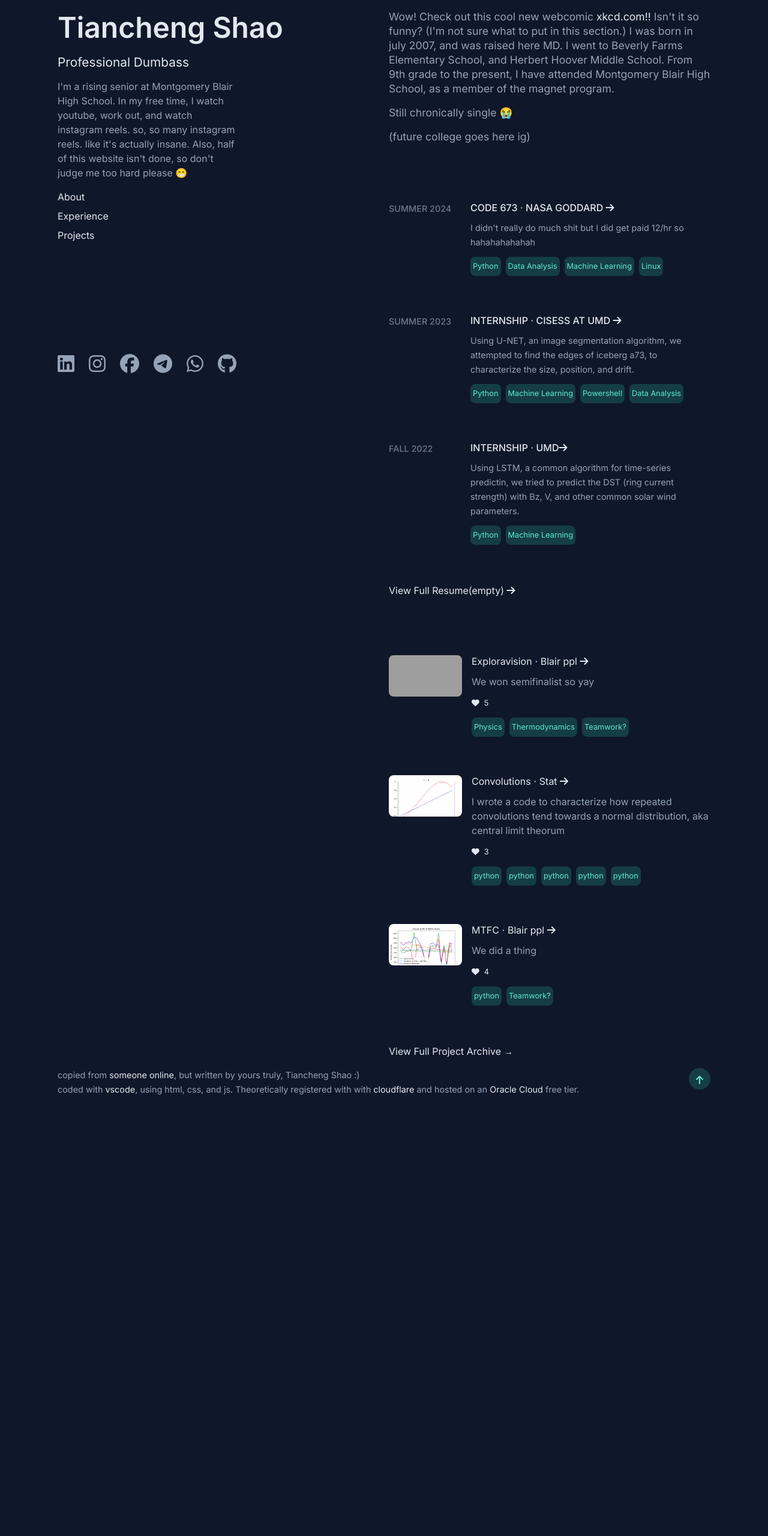
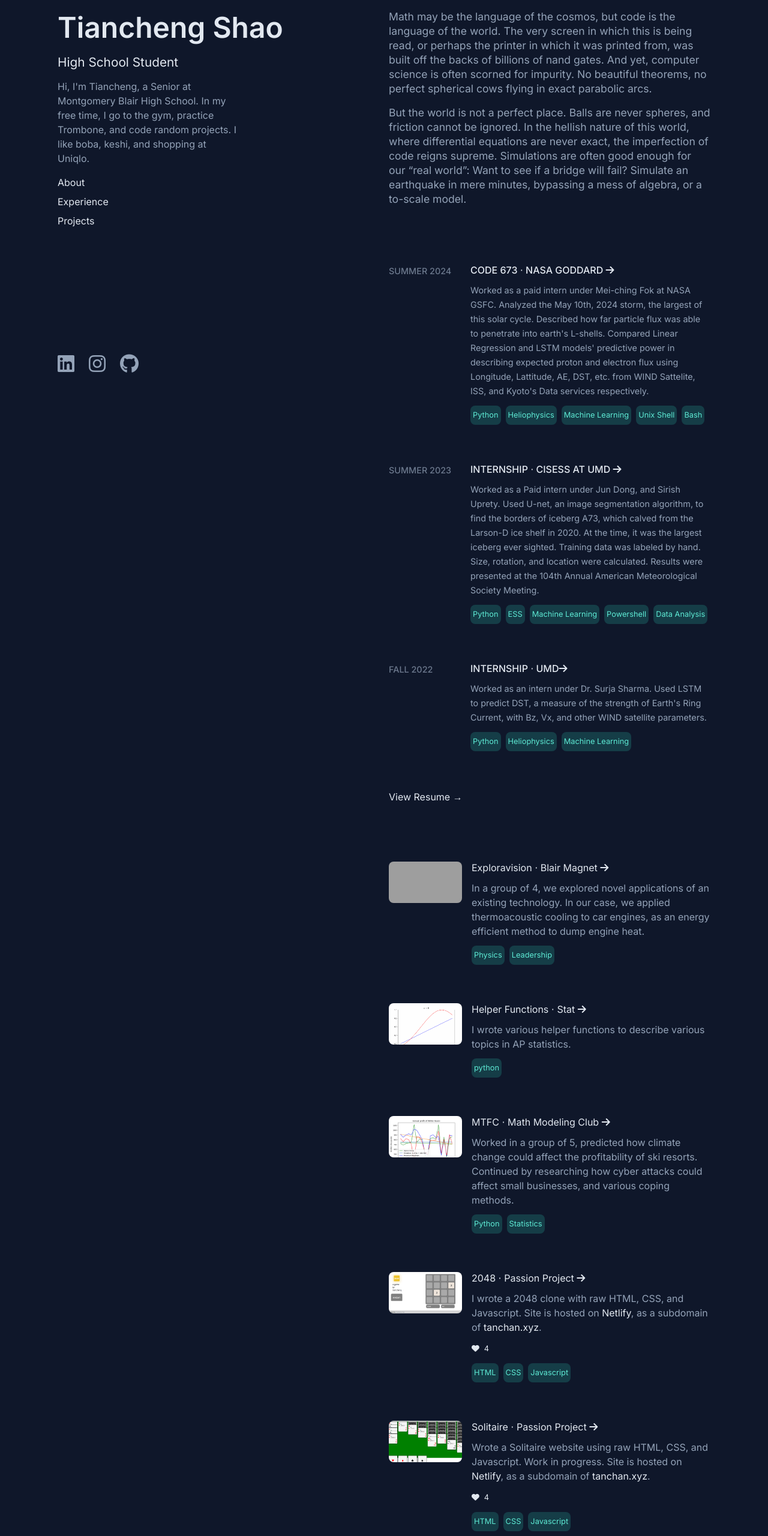
Before and after one commit to tanxchan/xyz, a plain HTML site: page index.html in a window 1280 px wide. Shown: the part 80-2640 px from the top of the page at 60% size. Before the commit the page ends 2004 px from the top, so only its background shows below. Drawn offline with Linux system fonts and the light colour scheme; grey boxes are pictures that could not be loaded.

Commit message:
made more professional

```diff
--- a/index.html
+++ b/index.html
@@ -2,17 +2,18 @@
 <html lang="en">
 <head>
     <meta charset="UTF-8">
+    <link rel="shortcut icon" type="image/x-icon" href="favicon.ico"/>
     <meta name="viewport" content="width=device-width,
     initial-scale=1.0"/>
-    <title>Tianchengs website :)</title>
-    <link rel="stylesheet" href="https://cdn.rawgit.com/tanxchan/xyz/main/styles.css"/>
+    <title>Tiancheng Shao</title>
+    <link rel="stylesheet" href="styles.css"/>
     <link rel="preconnect" href="https://fonts.googleapis.com">
     <link rel="preconnect" href="https://fonts.gstatic.com" crossorigin>
     <link href="https://fonts.googleapis.com/css2?family=Inter:wght@100..900&display=swap" rel="stylesheet">
     <link rel="stylesheet" href="https://cdnjs.cloudflare.com/ajax/libs/font-awesome/6.6.0/css/all.min.css"
     integrity="sha512-Kc323vGBEqzTmouAECnVceyQqyqdsSiqLQISBL29aUW4U/M7pSPA/gEUZQqv1cwx4OnYxTxve5UMg5GT6L4JJg=="
     crossorigin="anonymous" referrerpolicy="no-referrer" />
-    <script src="https://cdn.rawgit.com/tanxchan/xyz/main/script.js"></script>
+    <script src="script.js"></script>
 </head>
 <body id="top-of-page">
     <div class="underlay"></div>
@@ -20,10 +21,9 @@
         <a href="/">
             <h1>Tiancheng Shao</h1>
         </a>
-        <h4>Professional Dumbass</h4>
-        <p>I'm a rising senior at Montgomery Blair High School. In my free time, I watch youtube, work out, and
-            watch instagram reels. so, so many instagram reels. like it's actually insane. Also, half of this website isn't done,
-            so don't judge me too hard please &#128513;
+        <h4>High School Student</h4>
+        <p>Hi, I'm Tiancheng, a Senior at Montgomery Blair High School. In my free time, I go to the gym,
+            practice Trombone, and code random projects. I like boba, keshi, and shopping at Uniqlo.
         </p>
         <nav>
             <a href="#about" class="anchor-text">
@@ -43,7 +43,7 @@
             <a class="social-link" href="https://www.instagram.com/tanchantiangh/" target="_blank">
                 <i class="fa-brands fa-instagram"></i>
             </a>
-            <a class="social-link" href="https://www.instagram.com/tanchantiangh/" target="_blank">
+            <!-- <a class="social-link" href="https://www.instagram.com/tanchantiangh/" target="_blank">
                 <i class="fa-brands fa-facebook"></i>
             </a>
             <a class="social-link" href="https://www.instagram.com/tanchantiangh/" target="_blank">
@@ -51,7 +51,7 @@
             </a>
             <a class="social-link" href="https://www.instagram.com/tanchantiangh/" target="_blank">
                 <i class="fa-brands fa-whatsapp"></i>
-            </a>
+            </a> -->
             <a class="social-link" href="https://github.com/tanxchan" target="_blank">
                 <i class="fa-brands fa-github"></i>
             </a>
@@ -63,13 +63,12 @@
                 <h2 class="lightText">About</h2>
             </div>
             <div class="about-contents">
-                <p>Wow! Check out this cool new webcomic <a target="_blank" class="anchor-text" href="https://xkcd.com">xkcd.com!!</a> Isn't it
-                so funny? (I'm not sure what to put in this section.) I was born in july 2007, and was raised here MD. I went to Beverly Farms Elementary School,
-                and Herbert Hoover Middle School. From 9th grade to the present, I have attended Montgomery Blair High School, as a member of the
-                magnet program.
+                <p>
+                    Math may be the language of the cosmos, but code is the language of the world. The very screen in which this is being read, or perhaps the printer in which it was printed from, was built off the backs of billions of nand gates. And yet, computer science is often scorned for impurity. No beautiful theorems, no perfect spherical cows flying in exact parabolic arcs.
                 </p>
-                <p>Still chronically single &#128557;</p>
-                <p>(future college goes here ig)</p>
+                <p>
+                    But the world is not a perfect place. Balls are never spheres, and friction cannot be ignored. In the hellish nature of this world, where differential equations are never exact, the imperfection of code reigns supreme. Simulations are often good enough for our “real world”: Want to see if a bridge will fail? Simulate an earthquake in mere minutes, bypassing a mess of algebra, or a to-scale model.
+                </p>
             </div>
         </section>
         <section id="experience">
@@ -83,19 +82,26 @@
                         <a class="anchor-text" href="https://nasa.com" target="_blank">
                             <h3 class="anchor-text card-header">Code 673 ⋅ NASA Goddard <i class="fa-solid fa-arrow-right anchor icon"></i></h3>
                         </a>
-                        <p>I didn't really do much shit but I did get paid 12/hr so hahahahahahah</p>
+                        <p>Worked as a paid intern under Mei-ching Fok at NASA GSFC. Analyzed the May 10th, 2024 storm, the largest of this solar cycle.
+                            Described how far particle flux was able to penetrate into earth's L-shells. Compared Linear Regression and LSTM
+                            models' predictive power in describing expected proton and electron flux using Longitude, Lattitude, AE, DST, etc. from
+                            WIND Sattelite, ISS, and Kyoto's Data services respectively.
+                        </p>
                         <div class="tag-container">
                             <div class="tag">
                                 <p>Python</p>
                             </div>
                             <div class="tag">
-                                <p>Data Analysis</p>
+                                <p>Heliophysics</p>
                             </div>
                             <div class="tag">
                                 <p>Machine Learning</p>
                             </div>
                             <div class="tag">
-                                <p>Linux</p>
+                                <p>Unix Shell</p>
+                            </div>
+                            <div class="tag">
+                                <p>Bash</p>
                             </div>
                         </div>
                     </div>
@@ -107,12 +113,17 @@
                         <a class="anchor-text" href="https://essic.umd.edu/research/cisess/" target="_blank">
                             <h3 class="anchor-text card-header">Internship ⋅ CISESS at UMD <i class="fa-solid fa-arrow-right anchor icon"></i></h3>
                         </a>
-                        <p>Using U-NET, an image segmentation algorithm, we attempted to find the edges of
-                            iceberg a73, to characterize the size, position, and drift.
+                        <p>Worked as a Paid intern under Jun Dong, and Sirish Uprety. Used U-net, an image segmentation algorithm, to
+                            find the borders of iceberg A73, which calved from the Larson-D ice shelf in 2020. At the time, it was the
+                            largest iceberg ever sighted. Training data was labeled by hand. Size, rotation, and location were calculated.
+                            Results were presented at the 104th Annual American Meteorological Society Meeting.
                         </p>
                         <div class="tag-container">
                             <div class="tag">
                                 <p>Python</p>
+                            </div>
+                            <div class="tag">
+                                <p>ESS</p>
                             </div>
                             <div class="tag">
                                 <p>Machine Learning</p>
@@ -133,12 +144,15 @@
                         <a class="anchor-text" href="https://nasa.com" target="_blank">
                             <h3 class="anchor-text card-header">Internship ⋅ UMD<i class="fa-solid fa-arrow-right anchor icon"></i></h3>
                         </a>
-                        <p>Using LSTM, a common algorithm for time-series predictin, we tried to predict the DST (ring current strength)
-                            with Bz, V, and other common solar wind parameters.
+                        <p>Worked as an intern under Dr. Surja Sharma. Used LSTM to predict DST,
+                            a measure of the strength of Earth's Ring Current, with Bz, Vx, and other WIND satellite parameters.
                         </p>
                         <div class="tag-container">
                             <div class="tag">
                                 <p>Python</p>
+                            </div>
+                            <div class="tag">
+                                <p>Heliophysics</p>
                             </div>
                             <div class="tag">
                                 <p>Machine Learning</p>
@@ -148,7 +162,10 @@
 
                 </div>
 
-                <a class="anchor-text" href="https://google.com"><p>View Full Resume(empty) <i class="fa-solid fa-arrow-right anchor icon"></i></p></a>
+                <a target="_blank" href="/Tiancheng Shao Resume.pdf"
+                class="project-archive-link">
+                    <p>View Resume <span>&rarr;</span></p>
+                </a>
             </div>
         </section>
         <section id="projects">
@@ -162,21 +179,19 @@
                         alt="exploravision thumbnail">
                     </div>
                     <div class="card-column">
-                        <a class="anchor-text" href="https://nasa.com" target="_blank">
-                            <h3 class="anchor-text card-header">Exploravision ⋅ Blair ppl <i class="fa-solid fa-arrow-right anchor icon"></i></h3>
+                        <a class="anchor-text" href="https://www.exploravision.org/exploravision-2024-honorable-mentions/" target="_blank">
+                            <h3 class="anchor-text card-header">Exploravision ⋅ Blair Magnet <i class="fa-solid fa-arrow-right anchor icon"></i></h3>
                         </a>
-                        <p>We won semifinalist so yay
+                        <p>In a group of 4, we explored novel applications of an existing technology. In our case, we applied thermoacoustic cooling
+                            to car engines, as an energy efficient method to dump engine heat.
                         </p>
-                        <a class="anchor-text project-stat-link" href="about:blank" target="_blank"><i class="fa-solid fa-heart"></i><p>5</p></a>
+                        <!-- <a class="anchor-text project-stat-link" href="about:blank" target="_blank"><i class="fa-solid fa-heart"></i><p>5</p></a> -->
                         <div class="tag-container">
                             <div class="tag">
                                 <p>Physics</p>
                             </div>
                             <div class="tag">
-                                <p>Thermodynamics</p>
-                            </div>
-                            <div class="tag">
-                                <p>Teamwork?</p>
+                                <p>Leadership</p>
                             </div>
                         </div>
                     </div>
@@ -187,15 +202,17 @@
                         <img src="https://github.com/tanxchan/xyz/blob/main/CLT_convolution%5B0.2,%200.8%5D.gif?raw=true" alt="convolution thumbnail">
                     </div>
                     <div class="card-column">
-                        <a class="anchor-text" href="https://nasa.com" target="_blank">
-                            <h3 class="anchor-text card-header">Convolutions ⋅ Stat <i class="fa-solid fa-arrow-right anchor icon"></i></h3>
+                        <a class="anchor-text" href="" target="_blank">
+                            <h3 class="anchor-text card-header">Helper Functions ⋅ Stat <i class="fa-solid fa-arrow-right anchor icon"></i></h3>
                         </a>
-                        <p>I wrote a code to characterize how repeated convolutions tend towards a normal distribution, aka central
-                            limit theorum
+                        <p>I wrote various helper functions to describe various topics in AP statistics.
                         </p>
-                        <a class="anchor-text project-stat-link" href="about:blank" target="_blank"><i class="fa-solid fa-heart"></i><p>3</p></a>
+                        <!-- <a class="anchor-text project-stat-link" href="about:blank" target="_blank"><i class="fa-solid fa-heart"></i><p>3</p></a> -->
                         <div class="tag-container">
                             <div class="tag">
+                                <p>python</p>
+                            </div>
+                            <!-- <div class="tag">
                                 <p>python</p>
                             </div>
                             <div class="tag">
@@ -206,48 +223,97 @@
                             </div>
                             <div class="tag">
                                 <p>python</p>
-                            </div>
-                            <div class="tag">
-                                <p>python</p>
-                            </div>
+                            </div> -->
                         </div>
                     </div>
-
                 </div>
                 <div class="project-card">
                     <div class="project-image-container">
                         <img src="https://github.com/tanxchan/xyz/blob/main/mtfc_plot.png?raw=true" alt="mtfc thumbnail">
                     </div>
                     <div class="card-column">
-                        <a class="anchor-text" href="https://nasa.com" target="_blank">
-                            <h3 class="anchor-text card-header">MTFC ⋅ Blair ppl <i class="fa-solid fa-arrow-right anchor icon"></i></h3>
+                        <a class="anchor-text" href="https://www.mtfchallenge.org/" target="_blank">
+                            <h3 class="anchor-text card-header">MTFC ⋅ Math Modeling Club <i class="fa-solid fa-arrow-right anchor icon"></i></h3>
                         </a>
-                        <p>We did a thing</p>
-                        <a class="anchor-text project-stat-link" href="about:blank" target="_blank"><i class="fa-solid fa-heart"></i><p>4</p></a>
+                        <p>Worked in a group of 5, predicted how climate change could affect the profitability of ski resorts.
+                            Continued by researching how cyber attacks could affect small businesses, and various coping methods.
+                        </p>
+                        <!-- <a class="anchor-text project-stat-link" href="about:blank" target="_blank"><i class="fa-solid fa-heart"></i><p>4</p></a> -->
                         <div class="tag-container">
                             <div class="tag">
-                                <p>python</p>
+                                <p>Python</p>
                             </div>
                             <div class="tag">
-                                <p>Teamwork?</p>
+                                <p>Statistics</p>
                             </div>
                         </div>
                     </div>
-
                 </div>
-                <a target="_blank" href="https://www.youtube.com/watch?v=dQw4w9WgXcQ"
+                <div class="project-card">
+                    <div class="project-image-container">
+                        <img src="2048.png" alt="mtfc thumbnail">
+                    </div>
+                    <div class="card-column">
+                        <a class="anchor-text" href="https://2048.tanchan.xyz" target="_blank">
+                            <h3 class="anchor-text card-header">2048 ⋅ Passion Project <i class="fa-solid fa-arrow-right anchor icon"></i></h3>
+                        </a>
+                        <p>
+                            I wrote a 2048 clone with raw HTML, CSS, and Javascript. Site is hosted on <a class="anchor-text" href="netlify.app">Netlify</a>,
+                            as a subdomain of <a class="anchor-text" href="https://tanchan.xyz">tanchan.xyz</a>.
+                        </p>
+                        <a class="anchor-text project-stat-link" href="https://github.com/tanxchan/2048" target="_blank"><i class="fa-solid fa-heart"></i><p>4</p></a>
+                        <div class="tag-container">
+                            <div class="tag">
+                                <p>HTML</p>
+                            </div>
+                            <div class="tag">
+                                <p>CSS</p>
+                            </div>
+                            <div class="tag">
+                                <p>Javascript</p>
+                            </div>
+                        </div>
+                    </div>
+                </div>
+                <div class="project-card">
+                    <div class="project-image-container">
+                        <img src="soli.png" alt="mtfc thumbnail">
+                    </div>
+                    <div class="card-column">
+                        <a class="anchor-text" href="https://soli.tanchan.xyz" target="_blank">
+                            <h3 class="anchor-text card-header">Solitaire ⋅ Passion Project <i class="fa-solid fa-arrow-right anchor icon"></i></h3>
+                        </a>
+                        <p>Wrote a Solitaire website using raw HTML, CSS, and Javascript. Work in progress. Site is hosted on <a class="anchor-text" href="netlify.app">Netlify</a>,
+                            as a subdomain of <a class="anchor-text" href="https://tanchan.xyz">tanchan.xyz</a>.</p>
+                        <a class="anchor-text project-stat-link" href="https://github.com/tanxchan/solitaire" target="_blank"><i class="fa-solid fa-heart"></i><p>4</p></a>
+                        <div class="tag-container">
+                            <div class="tag">
+                                <p>HTML</p>
+                            </div>
+                            <div class="tag">
+                                <p>CSS</p>
+                            </div>
+                            <div class="tag">
+                                <p>Javascript</p>
+                            </div>
+                        </div>
+                    </div>
+                </div>
+                <!-- <a target="_blank" href="https://www.youtube.com/watch?v=dQw4w9WgXcQ"
                 class="project-archive-link">
                     <p>View Full Project Archive <span>&rarr;</span></p>
-                </a>
+                </a> -->
             </div>
         </section>
     </main>
     <footer>
-        <p>copied from <a class="anchor-text" href="https://www.youtube.com/@Smoljames" target="_blank">someone online</a>, but written by yours truly, Tiancheng Shao :)<br />
-            coded with <a class="anchor-text" href="https://code.visualstudio.com" target="_blank">vscode</a>, using html, css, and js. Theoretically registered with
-            with <a class="anchor-text" href="https://www.cloudflare.com" target="_blank">cloudflare</a> and hosted on an <a class="anchor-text" href="https://www.oracle.com/cloud/">
-                Oracle Cloud</a>
-            free tier.
+        <p>Written by Tiancheng Shao, in raw HTML, CSS, and Javascript. <br />
+            Registered on
+            <a class="anchor-text" href="https://www.cloudflare.com" target="_blank">Cloudflare</a>
+            and hosted on
+            <!-- <s>an <a class="anchor-text" href="https://www.oracle.com/cloud/">Oracle Cloud</a>
+            free tier server. Served using <a class="anchor-text" href="https://www.apache.org">Apache</a>.</s> -->
+            <a class="anchor-text" href="https://netlify.app" target="_blank">Netlify</a>
         </p>
         <a href="#top-of-page" class="scroll-to-top"><i class="fa-solid fa-arrow-up"></i></a>
     </footer>
--- a/script.js
+++ b/script.js
@@ -1,25 +1,14 @@
 const coords = {x:0, y:0}
-const u = document.getElementsByClassName("underlay")[0];
-//var c = document.createElement("div");
-function fadeOutAndRemove(element){
-    //element.classList.toggle('fade-out')
-}
+let c = document.createElement("div")
+c.setAttribute("class", "cursor-circle")
+setTimeout(()=>{
+    let t = document.getElementById('top-of-page')
+    t.appendChild(c);},10)
 function a(e){//i love chat
     coords.x = e.clientX;
     coords.y = e.clientY;
-    let c = document.createElement("div")
-    c.setAttribute("class", "cursor-circle")
-    c.style.left= coords.x-12+'px'
-    c.style.top= coords.y-12+'px'
-    document.body.insertBefore(c, u)
-   // console.log('created', c);
-    setTimeout(() => {
-        c.classList.add('fade-out');
-    }, 10);
-    c.addEventListener('transitionend', function(){
-        //console.log("hello");
-        c.parentNode.removeChild(c);
-    })
-
+    c.style.left= coords.x+'px';
+    c.style.top= coords.y+'px';
+    console.log(c);
 }
 window.addEventListener("mousemove", a)//make a little circle to follow the cursor around :o
--- a/styles.css
+++ b/styles.css
@@ -35,19 +35,22 @@
     color: var(--color-background)
 }
 div.cursor-circle{
-    height: 32px;
-    width: 32px;
-    background-color: #30629b;
+    height: 0px;
+    width: 0px;
+    background-color: rgba(116, 143, 243, 0.556);
     border-radius: 50%;
     position:fixed;
-    opacity:0.5;
-    pointer-events:none;
+    opacity:1;
+    z-index:5;
+    box-shadow: 0 0 21px 20px rgba(116, 143, 243, 0.556);
+    /* pointer-events:none; */
+    transition-duration: 100ms;
     /*transition-duration: 10s;*/
 }
-div.cursor-circle.fade-out{
+/* div.cursor-circle.fade-out{
     transition:opacity 1s;
     opacity: 0;
-}
+} */
 
 .underlay{
     position:fixed;
@@ -262,6 +265,12 @@
 
 footer{
     display:flex;
+    background-color: var(--color-background);
+    /* z-index:10; */
+    width:auto;
+    padding:auto;
+    padding-top:1rem;
+    height:auto;
     justify-content: space-between;
     align-items: flex-start;
 }
```
Also changed, not shown: 2048.png (added), favicon.ico (added), soli.png (added), 1 other file.
